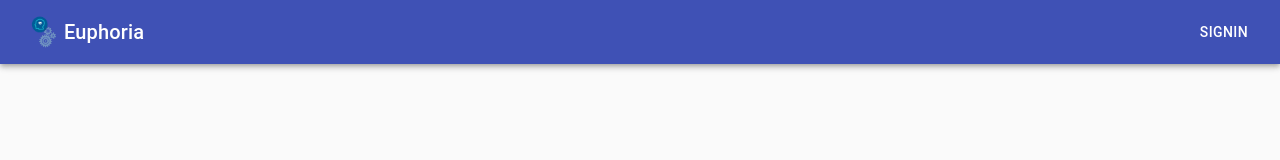
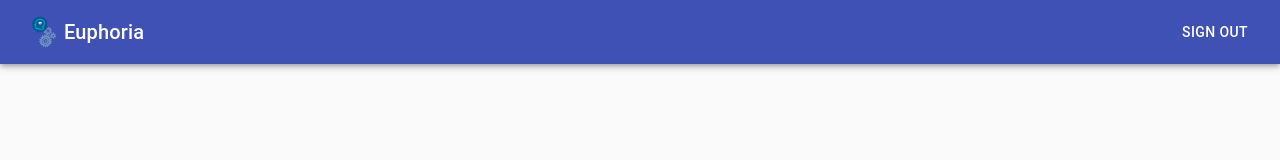
Before and after one commit to euphoria-lk/web-application, a React (Create React App) app: page /user/appointments/1 in a window 1280 px wide. Shown: the top 160 px of the page. Built offline with nearby package versions, Linux system fonts and the light colour scheme.

Commit message:
navbar button updated

```diff
--- a/src/components/common/NavBarLandingPage.js
+++ b/src/components/common/NavBarLandingPage.js
@@ -33,7 +33,9 @@ export default function NavBarLandingPage() {
                     <Typography variant="h6" className={Classes.title}>
                         Euphoria
                     </Typography>
-                    <Button href="" color="inherit">SignIn</Button>
+                    <Button href="" color="inherit">Sign Out</Button>
+
+
                     </Toolbar>
                 </AppBar>
             </div>
```
